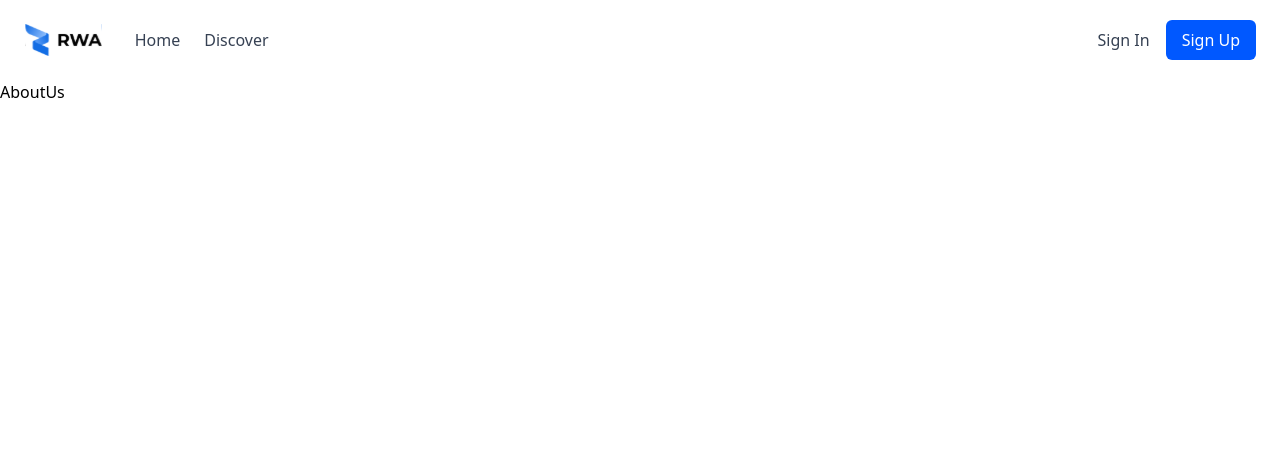
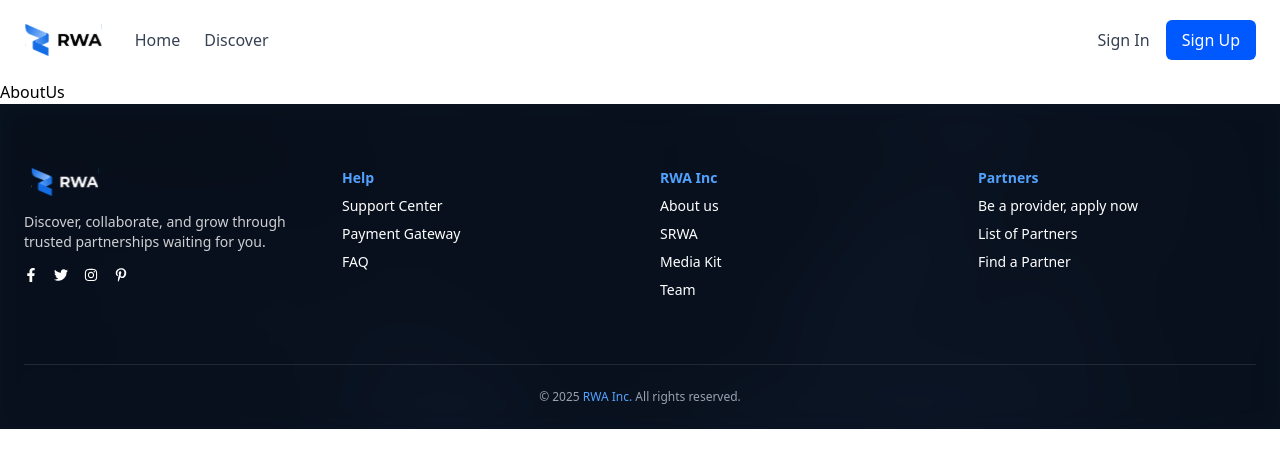
Before and after one commit to ShowyCone/partner-portal, a React (Vite) app: page /about in a window 1280 px wide. Shown: the top 468 px of the page. Built offline with nearby package versions, Linux system fonts and the light colour scheme.

Commit message:
Footer without effect

```diff
--- a/src/App.jsx
+++ b/src/App.jsx
@@ -1,5 +1,6 @@
 import { Routes, Route } from 'react-router'
 import Header from './components/layout/Header'
+import Footer from './components/layout/Footer'
 import Home from './pages/home/Home'
 import AboutUs from './pages/aboutus/AboutUs'
 import Discover from './pages/discover/Discover'
@@ -13,6 +14,7 @@ function App() {
         <Route path='/discover' element={<Discover />} />
         <Route path='/about' element={<AboutUs />} />
       </Routes>
+      <Footer />
     </>
   )
 }
--- a/src/components/layout/Footer.jsx
+++ b/src/components/layout/Footer.jsx
@@ -0,0 +1,68 @@
+import { FaFacebookF, FaTwitter, FaInstagram, FaPinterestP } from 'react-icons/fa';
+
+export default function Footer() {
+  return (
+    <footer className="relative bg-[#091221] text-white overflow-hidden">
+      <div className="absolute inset-0 z-0">
+        <img
+          src="/overlayimage.webp"
+          alt="Background overlay"
+          className="w-full h-full object-cover opacity-20 blur-md mix-blend-screen pointer-events-none"
+        />
+      </div>
+
+      {/* Contenido del footer */}
+      <div className="relative z-10 max-w-7xl mx-auto px-6 py-16 grid grid-cols-1 md:grid-cols-4 gap-10 text-sm">
+        {/* Logo + descripción */}
+        <div className="space-y-4">
+          <img
+            src="/rwamainlogo2.svg"
+            alt="RWA Logo"
+            className="w-28 h-auto"
+          />
+          <p className="text-white/80">
+            Discover, collaborate, and grow through trusted partnerships waiting for you.
+          </p>
+          <div className="flex space-x-4 mt-4">
+            <FaFacebookF className="hover:text-blue-400 transition" />
+            <FaTwitter className="hover:text-blue-400 transition" />
+            <FaInstagram className="hover:text-pink-400 transition" />
+            <FaPinterestP className="hover:text-red-400 transition" />
+          </div>
+        </div>
+
+        {/* Help */}
+        <div className="space-y-2">
+          <h3 className="text-blue-400 font-semibold">Help</h3>
+          <p className="hover:text-gray-300 cursor-pointer">Support Center</p>
+          <p className="hover:text-gray-300 cursor-pointer">Payment Gateway</p>
+          <p className="hover:text-gray-300 cursor-pointer">FAQ</p>
+        </div>
+
+        {/* RWA Inc */}
+        <div className="space-y-2">
+          <h3 className="text-blue-400 font-semibold">RWA Inc</h3>
+          <p className="hover:text-gray-300 cursor-pointer">About us</p>
+          <p className="hover:text-gray-300 cursor-pointer">SRWA</p>
+          <p className="hover:text-gray-300 cursor-pointer">Media Kit</p>
+          <p className="hover:text-gray-300 cursor-pointer">Team</p>
+        </div>
+
+        {/* Partners */}
+        <div className="space-y-2">
+          <h3 className="text-blue-400 font-semibold">Partners</h3>
+          <p className="hover:text-gray-300 cursor-pointer">Be a provider, apply now</p>
+          <p className="hover:text-gray-300 cursor-pointer">List of Partners</p>
+          <p className="hover:text-gray-300 cursor-pointer">Find a Partner</p>
+        </div>
+      </div>
+
+      {/* Línea inferior */}
+      <div className="relative z-10 border-t border-white/10 mx-6">
+        <p className="text-center py-6 text-xs text-gray-400">
+          © 2025 <span className="text-blue-400">RWA Inc.</span> All rights reserved.
+        </p>
+      </div>
+    </footer>
+  );
+}
```
Also changed, not shown: public/rwamainlogo2.svg (added).
